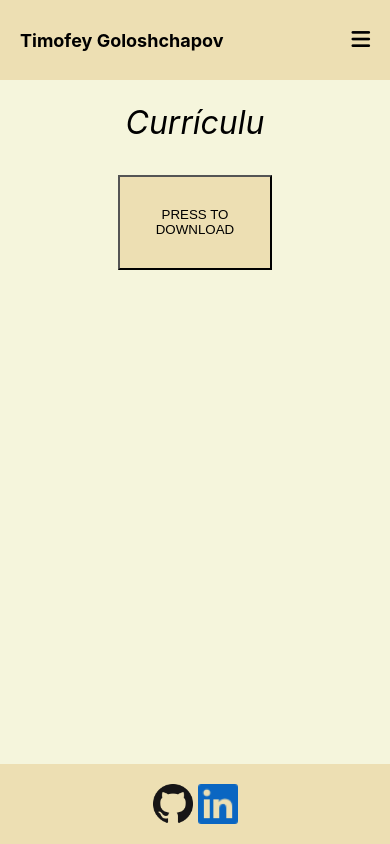
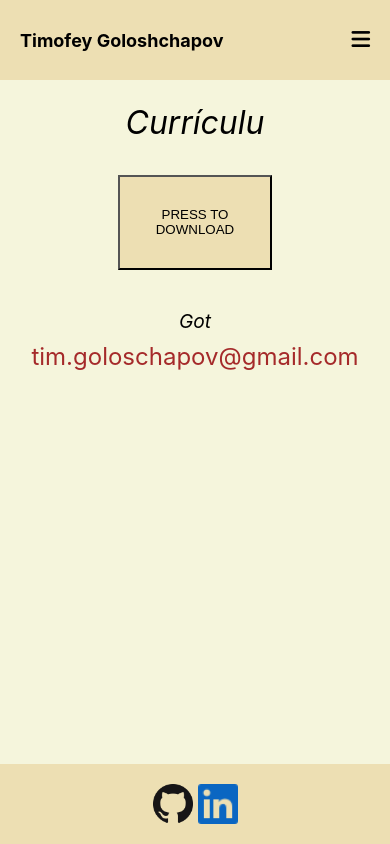
Before and after one commit to Timbobeek/portfolio, a React (Create React App) app: page /resume in a window 390 px wide. Built offline with nearby package versions, Linux system fonts and the light colour scheme.

Commit message:
resume page edited

```diff
--- a/src/components/resume.css
+++ b/src/components/resume.css
@@ -26,9 +26,27 @@
   min-height: 1.5em;
 }
 
+.contactMe{
+  display: flex;
+  justify-content: center;
+  margin: 1%;
+  margin-top: 10%;
+  font-size: 3rem;
+  font-style: italic;
+  min-height: 1.5em;
+}
+
+.email{
+  color: brown;
+}
+
 @media (max-width: 1000px) {
   .resumeTitle {
     margin: 3%;
+  }
+
+  .contactMe{
+    font-size: 2rem;
   }
 }
 
@@ -37,10 +55,26 @@
     margin: 4%;
     font-size: 2rem;
   }
+
+  .contactMe{
+    font-size: 1.2rem;
+  }
+
+  .email{
+    font-size: 2rem;
+  }
 }
 
 @media (max-width: 480px) {
   .resumeTitle {
     margin: 6%;
   }
+
+  .contactMe{
+    font-size: 1.2rem;
+  }
+
+  .email{
+    font-size: 1.5rem;
+  }
 }
--- a/src/components/resume.js
+++ b/src/components/resume.js
@@ -18,6 +18,18 @@ const Resume = () => {
     };
   }, []);
 
+  React.useEffect(() => {
+    const interval = setAnimationInterval("contactMe", [
+      "Got a project for me? Email me at",
+      "У вас есть проект для меня? Напишите на",
+      "У вас є проект для мене? Напишіть на"
+    ]);
+
+    return () => {
+      clearInterval(interval);
+    };
+  }, []);
+
   return (
     <div className="resumeDiv">
       <span id="resumeTitle" className="resumeTitle">
@@ -26,6 +38,11 @@ const Resume = () => {
       <a href="resume.pdf" download="Timofey Goloshchapov Resume">
         <button>PRESS TO DOWNLOAD</button>
       </a>
+      <span id="contactMe" className="contactMe">
+        Resume
+      </span>
+      <span className="email">tim.goloschapov@gmail.com</span>
+
     </div>
   );
 };
```
